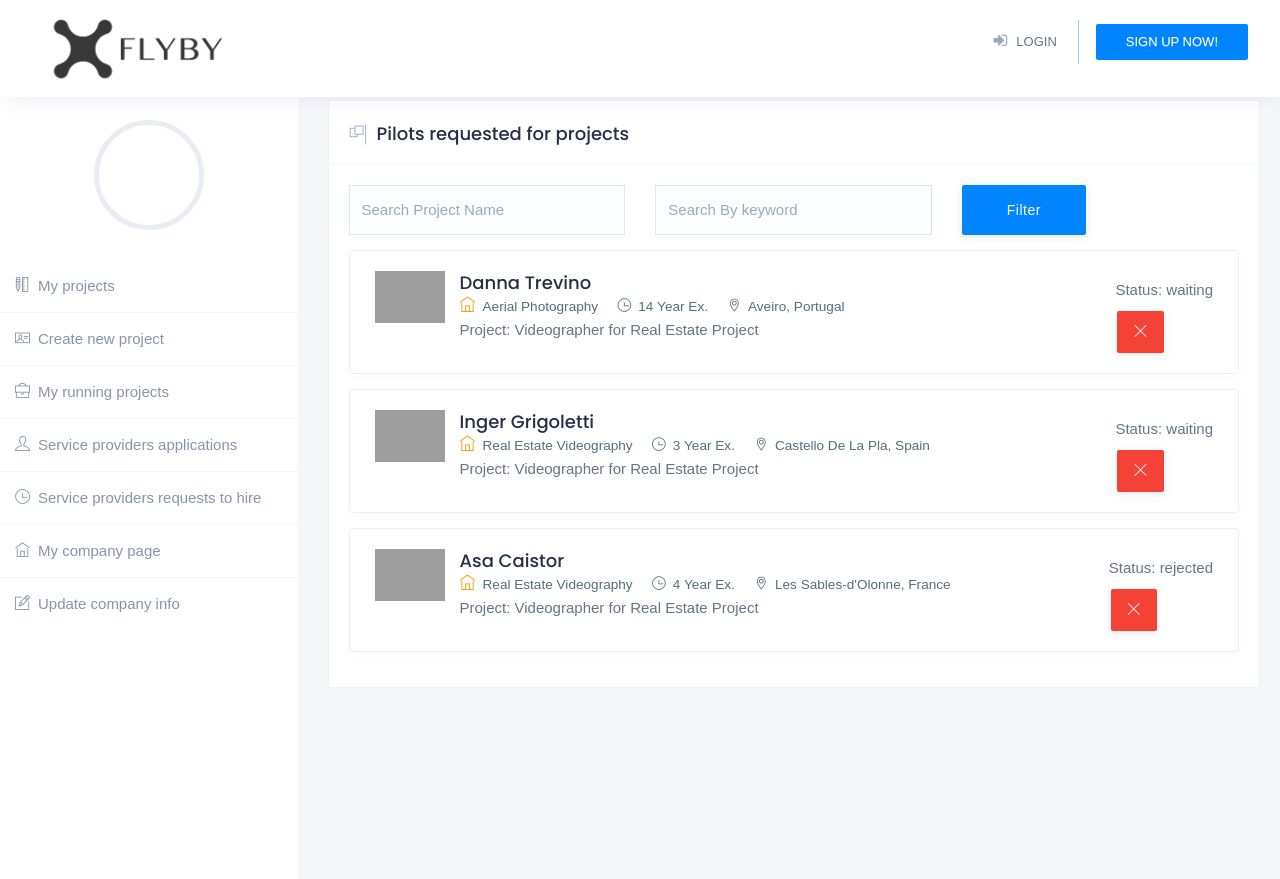
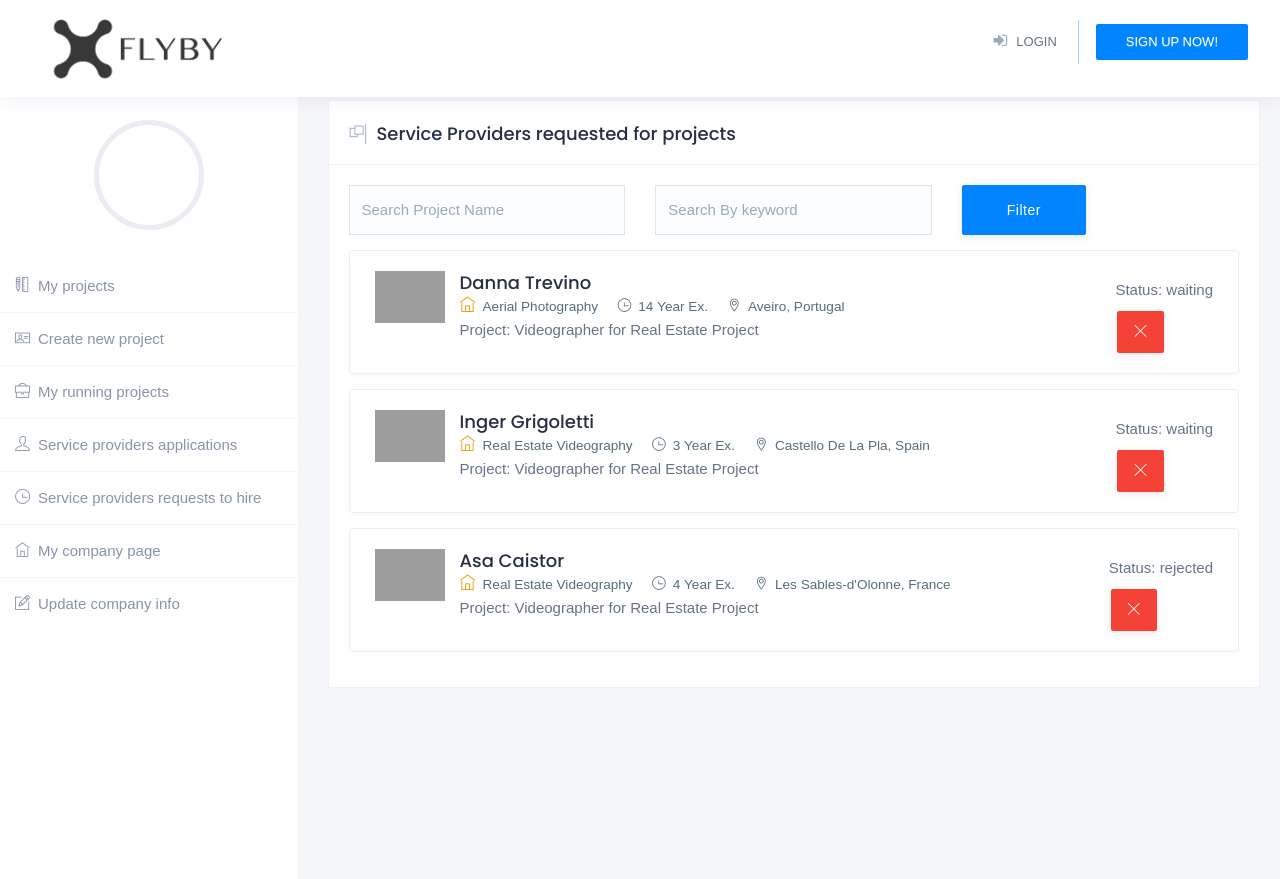
Before and after one commit to Yaikazeeman/flyby, a Flask app: page /pilot_request_list in a window 1280 px wide. Shown: the top 879 px of the page. Run offline with Flask 2, Linux system fonts and the light colour scheme; some libraries are stand-ins or nearby versions; some web fonts are replaced; grey boxes are pictures that could not be loaded.

Commit message:
new changes in wording

```diff
--- a/source/templates/base.html
+++ b/source/templates/base.html
@@ -365,7 +365,7 @@
 
 							<div class="new-logwrap">
 								<div class="main-heading">
-									<p>Our admin tool Flyby Drive is still under construction.</p>
+									<p>Our project management tool Flyby Drive is still under construction.</p>
 									<h2>We will notify you when it is<span> live!</span></h2>
 								</div>
 
--- a/source/templates/c_pilot_request_list.html
+++ b/source/templates/c_pilot_request_list.html
@@ -50,7 +50,7 @@
 								<div class="dashboard-caption">
 
 									<div class="dashboard-caption-header">
-										<h4><i class="ti-flag-alt-2"></i>Pilots requested for projects</h4>
+										<h4><i class="ti-flag-alt-2"></i>Service Providers requested for projects</h4>
 									</div>
 
 
```
